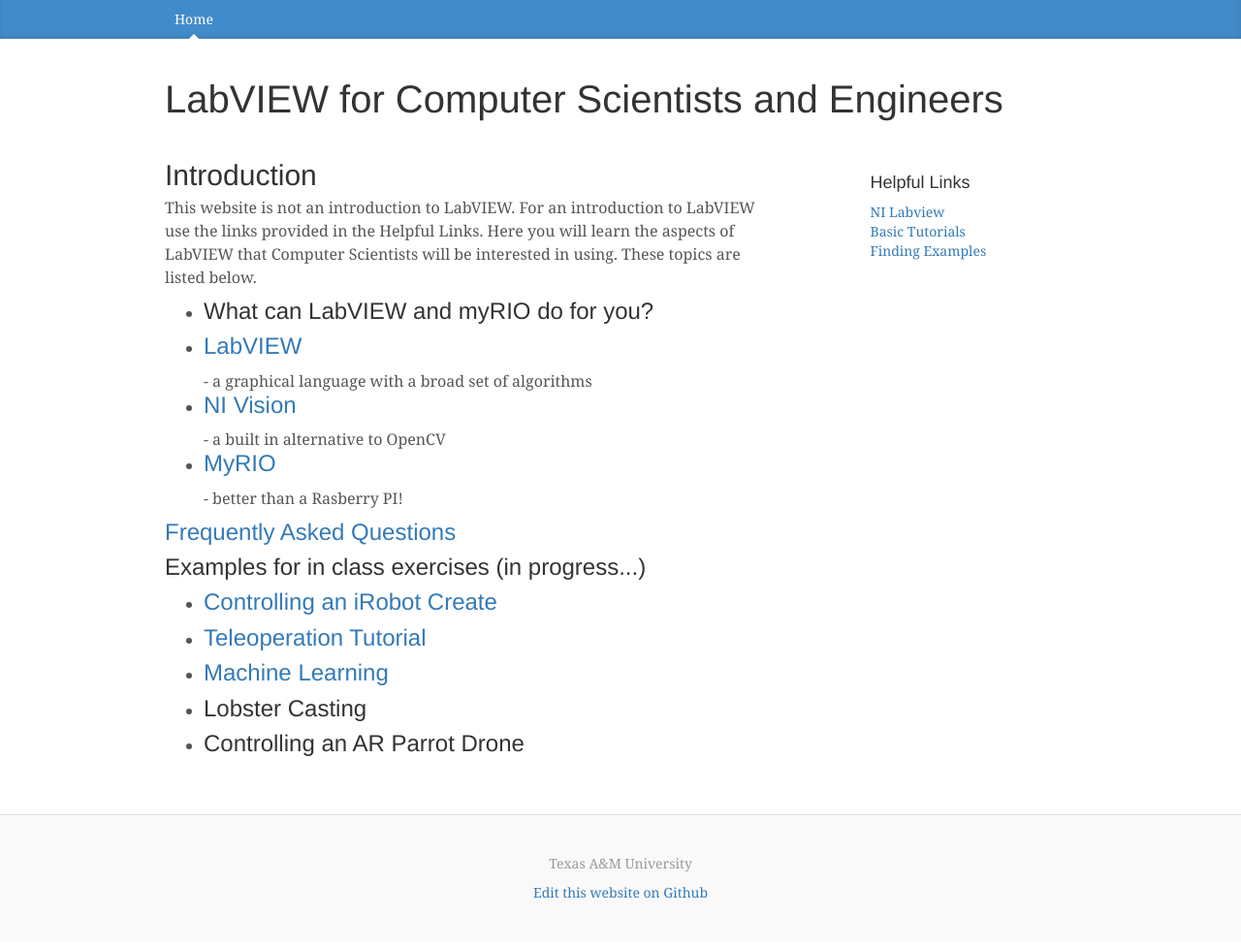
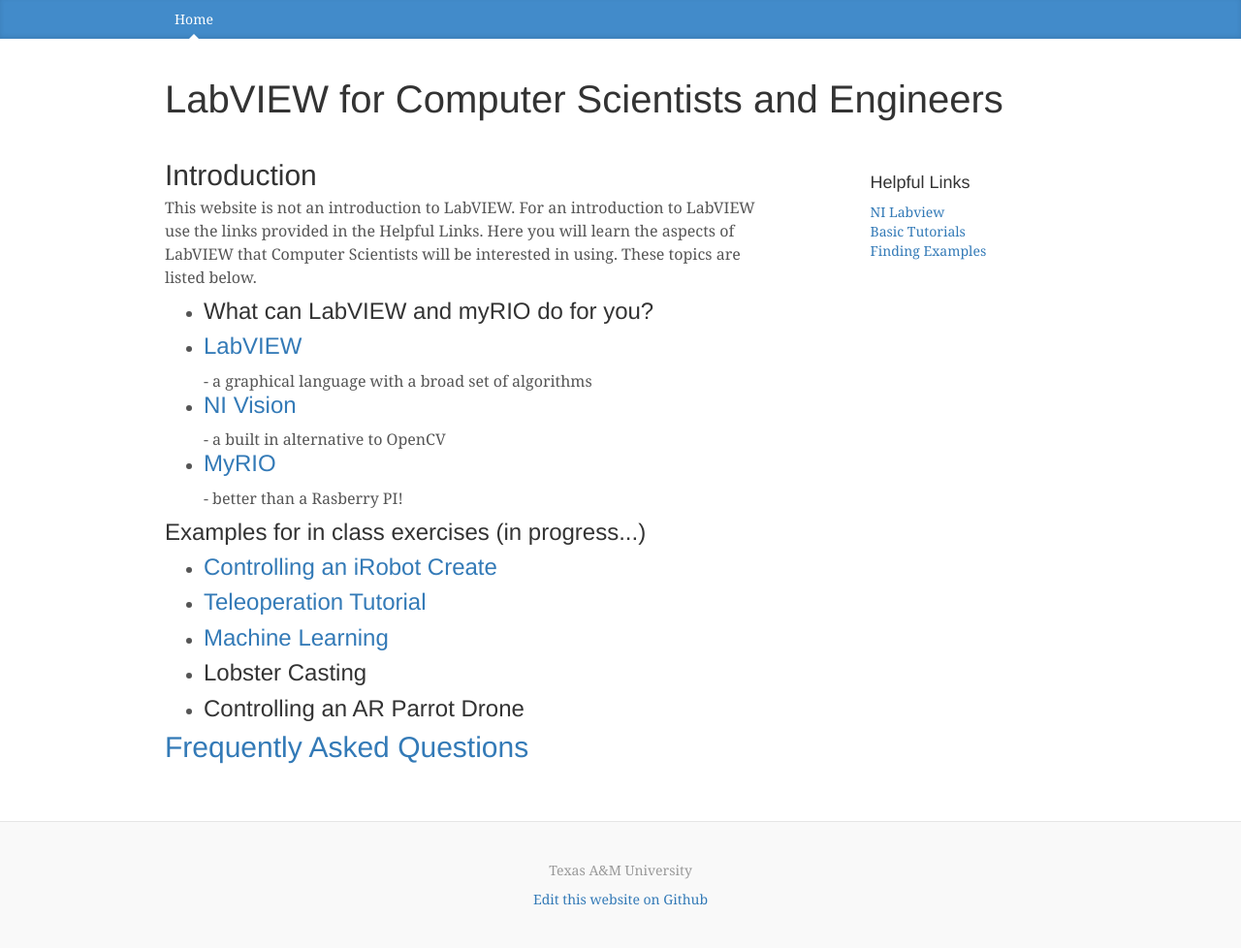
Before and after one commit to LabVIEW-Robotics/LabVIEW-Robotics.github.io, a Jekyll site: the page built from index.html, in a window 1280 px wide. Shown: the whole page at 97% size. Built offline with Jekyll 4.4.1, drawn with Linux system fonts in a browser that asks for light colours; nearby versions of some CDN libraries; Markdown is read by kramdown in place of the engine named in the settings.

Commit message:
refactoring

```diff
--- a/index.html
+++ b/index.html
@@ -23,9 +23,6 @@
 </ul>
 </p>
 <p>
-<h3><a href="/faq/">Frequently Asked Questions</a></h3>
-</p>
-<p>
 <h3>Examples for in class exercises (in progress...)</h2>
 <ul>
 <li><h3><a href="/create/">Controlling an iRobot Create</a></h3></li>
@@ -35,3 +32,6 @@
 <li><h3>Controlling an AR Parrot Drone</h3></li>
 </ul>
 </p>
+<p>
+<h2><a href="/faq/">Frequently Asked Questions</a></h2>
+</p>
```
